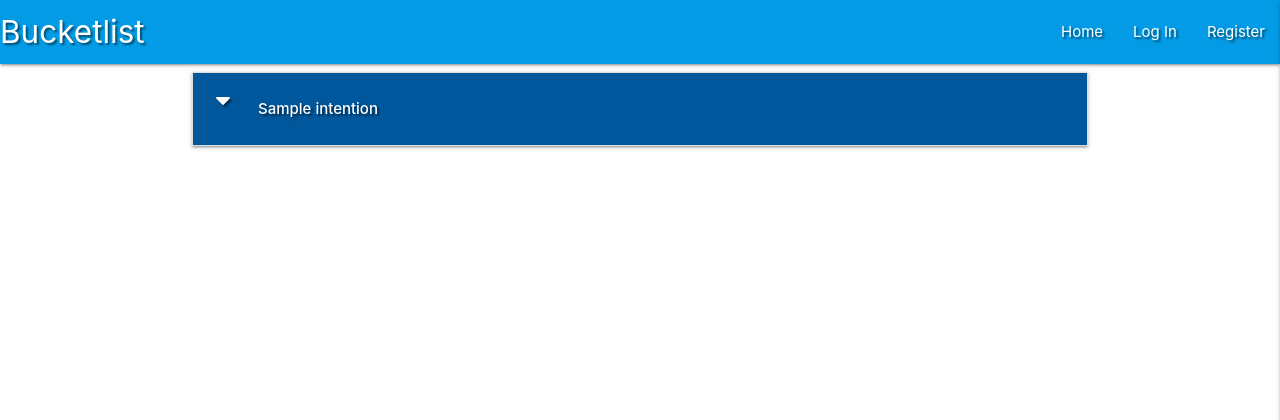
After one commit to Code-Institute-Submissions/bucketlist, a Flask app: template templates/intentions.html in a window 1280 px wide. The commit adds this page. Shown: the top 420 px of the page. Run offline with Flask 2, Linux system fonts and the light colour scheme; the template is opened without the code that fills it: most values are stand-ins (such as "Sample title", 1, 10 or a date in 2020); some libraries are stand-ins or nearby versions.

Commit message:
intention

```diff
--- a/templates/base.html
+++ b/templates/base.html
@@ -9,7 +9,7 @@
     <link rel="stylesheet" href="{{ url_for('static', filename='css/style.css') }}" type="text/css">
     {% block styles %}
     {% endblock %}
-    <title>Task Manager</title>
+    <title>Bucketlist</title>
 </head>
 <body>
 
@@ -17,13 +17,13 @@
         <!-- top navbar -->
 		<nav class="nav-extended text-shadow light-blue darken-1">
 			<div class="nav-wrapper">
-				<a href="{{ url_for('get_tasks') }}" class="brand-logo">Task Manager</a>
+				<a href="{{ url_for('get_intentions') }}" class="brand-logo">Bucketlist</a>
 				<a href="#" data-target="mobile-demo" class="sidenav-trigger right"><i class="fas fa-bars"></i></a>
 				<ul class="right hide-on-med-and-down">
-					<li><a href="{{ url_for('get_tasks') }}">Home</a></li>
+					<li><a href="{{ url_for('get_intentions') }}">Home</a></li>
                     {% if session.user %}
                         <li><a href="{{ url_for('profile', username=session['user']) }}">Profile</a></li>
-                        <li><a href="{{ url_for('add_task') }}">New Task</a></li>
+                        <li><a href="{{ url_for('add_intention') }}">New Intention</a></li>
                         {% if session.user|lower == "admin"|lower %}
                             <li><a href="{{ url_for('get_categories') }}">Manage Categories</a></li>
                         {% endif %}
@@ -38,11 +38,11 @@
 
         <!-- mobile sidenav -->
 		<ul class="sidenav" id="mobile-demo">
-            <li><h4 class="center-align light-blue-text text-darken 4">Task Manager</h4></li>
-            <li><a href="{{ url_for('get_tasks') }}">Home</a></li>
+            <li><h4 class="center-align light-blue-text text-darken 4">Bucketlist</h4></li>
+            <li><a href="{{ url_for('get_intentions') }}">Home</a></li>
             {% if session.user %}
                 <li><a href="{{ url_for('profile', username=session['user']) }}">Profile</a></li>
-                <li><a href="{{ url_for('add_task') }}">New Task</a></li>
+                <li><a href="{{ url_for('add_intention') }}">New Intention</a></li>
                 {% if session.user|lower == "admin"|lower %}
                     <li><a href="{{ url_for('get_categories') }}">Manage Categories</a></li>
                 {% endif %}
--- a/templates/index.html
+++ b/templates/index.html
@@ -15,7 +15,7 @@
 						<label for="username">Username</label>
 					</div>
                 </div>
-                <!-- passowrd -->
+                <!-- password -->
                 <div class="row">
                     <div class="input-field col s12">
 						<i class="fas fa-user-lock prefix light-blue-text text-darken-4"></i>
--- /dev/null
+++ b/templates/intentions.html
@@ -0,0 +1,33 @@
+{% extends "base.html" %}
+{% block content %}
+
+
+    {% if intentions|length > 0 %}
+    <ul class="collapsible">
+        {% for intention in intentions %}
+        <li>
+            <div class="collapsible-header white-text light-blue darken-4 text-shadow">
+                <div class="col s3">
+                    <i class="fas fa-caret-down"></i>
+                    {% if session.user|lower == intention.created_by|lower %}
+                        <a href="{{ url_for('delete_intention', intention_id=intention._id) }}" class="btn-small green accent-4">Done</a>
+                        <a href="{{ url_for('edit_intention', intention_id=intention._id) }}" class="btn-small light-blue lighten-1">Edit</a>
+                    {% endif %}
+                </div>
+                <div class="col s9">
+                    <strong>{{ intention.intention_name }}</strong>
+                </div>
+            </div>
+            <div class="collapsible-body">
+                <strong>{{ intention.category_name }}</strong>
+                <p>{{ intention.intention_description }}</p>
+                <p><em>by: {{ intention.created_by }}</em></p>
+            </div>
+        </li>
+        {% endfor %}
+    </ul>
+    {% else %}
+        <h3 class="red-text text-darken-4 center-align">No Results Found</h3>
+    {% endif %}
+
+{% endblock %}
```
Also changed, not shown: templates/add_intention.html (renamed from templates/add_task.html, +10 -10 lines), templates/tasks.html (deleted, +0 -56 lines), templates/edit_intention.html (renamed from templates/edit_task.html).
